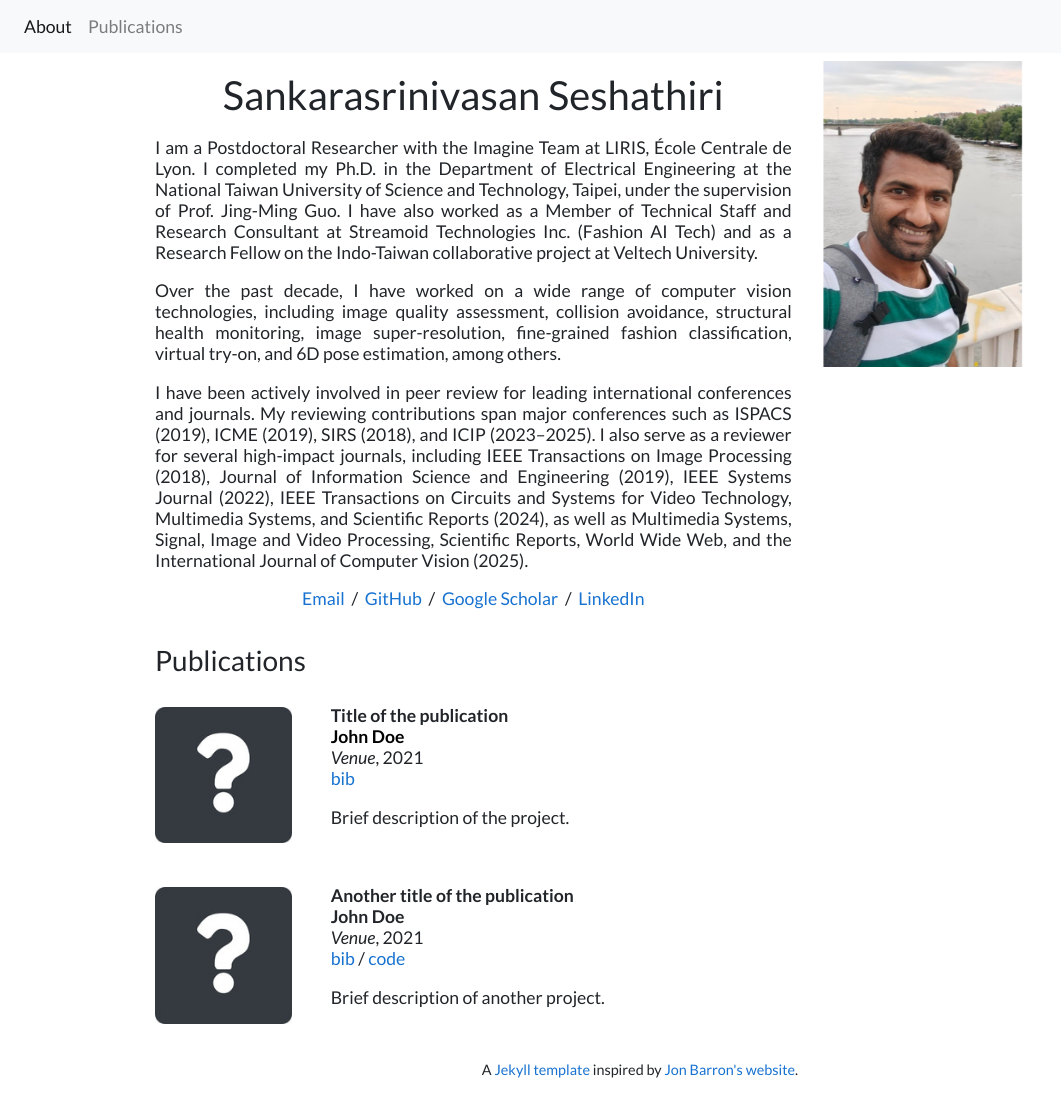
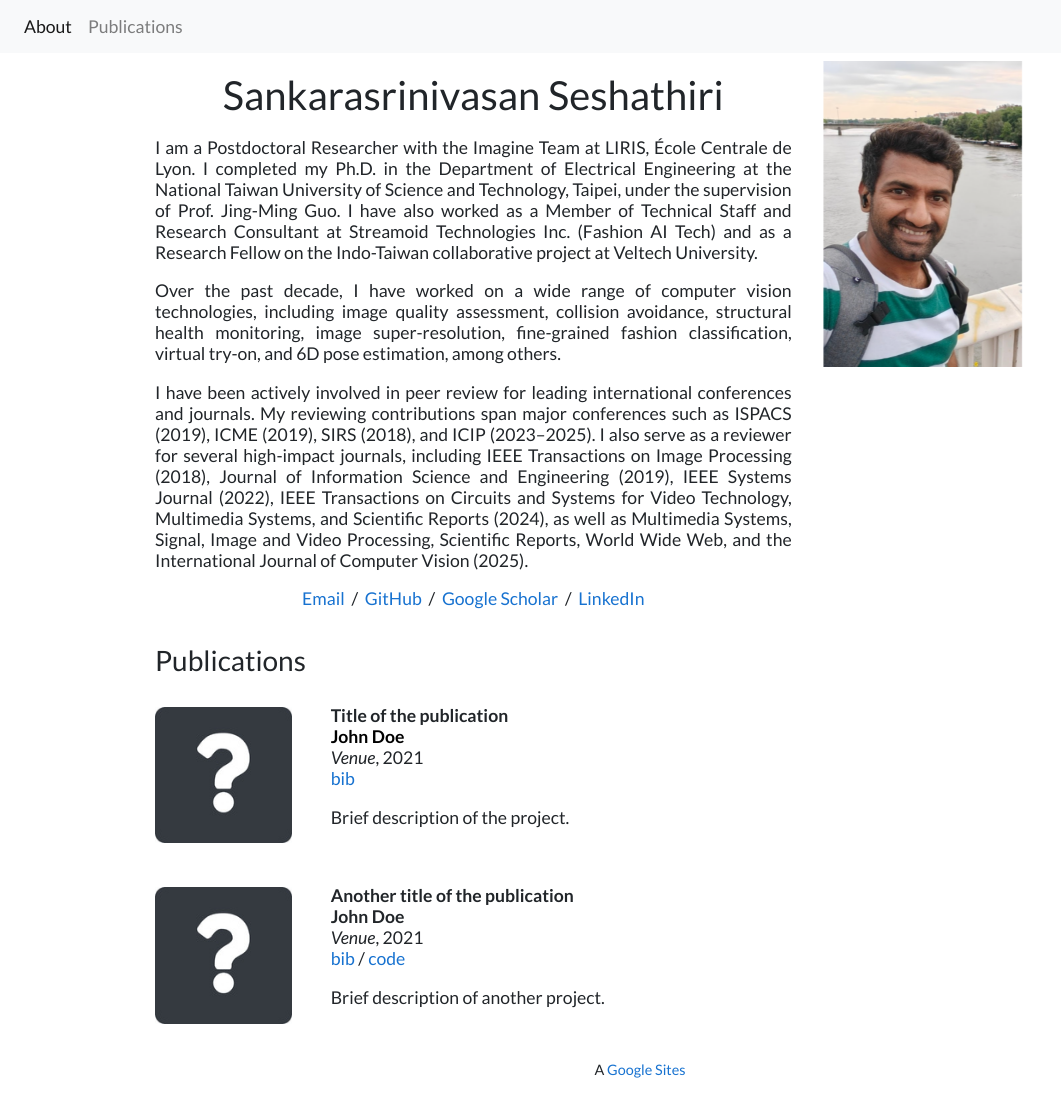
Before and after one commit to SankarSrin/SankarSrin.github.io, a Jekyll site: the page built from index.html, in a window 1280 px wide and 1094 px high. Shown: the whole window, without its empty margins (0-1061 px from the left). Built offline with Jekyll 4.4.1, drawn with Linux system fonts in a browser that asks for light colours.

Commit message:
Update footer.html

```diff
--- a/_includes/footer.html
+++ b/_includes/footer.html
@@ -1,5 +1,5 @@
 <footer class="page-footer navbar-fixed-bottom font-small">
     <div class="footer-copyright text-center py-3">
-        A <a href="https://github.com/vsimkus/academic-jekyll">Jekyll template</a> inspired by <a href="https://jonbarron.info">Jon Barron's website</a>.
+        A <a href="https://sites.google.com/view/sankarasrinivasan-s/home">Google Sites</a>
     </div>
 </footer>
```
